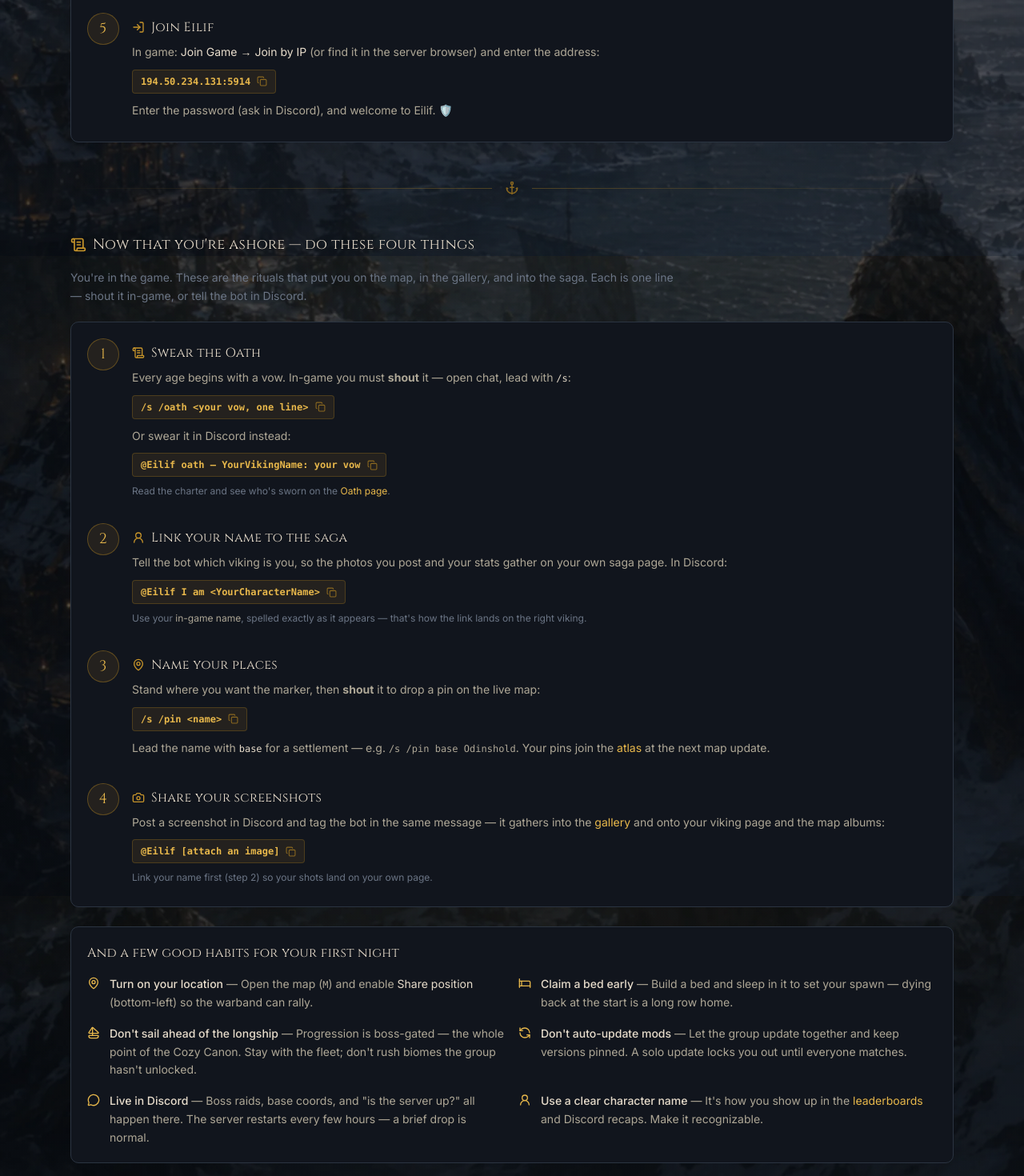
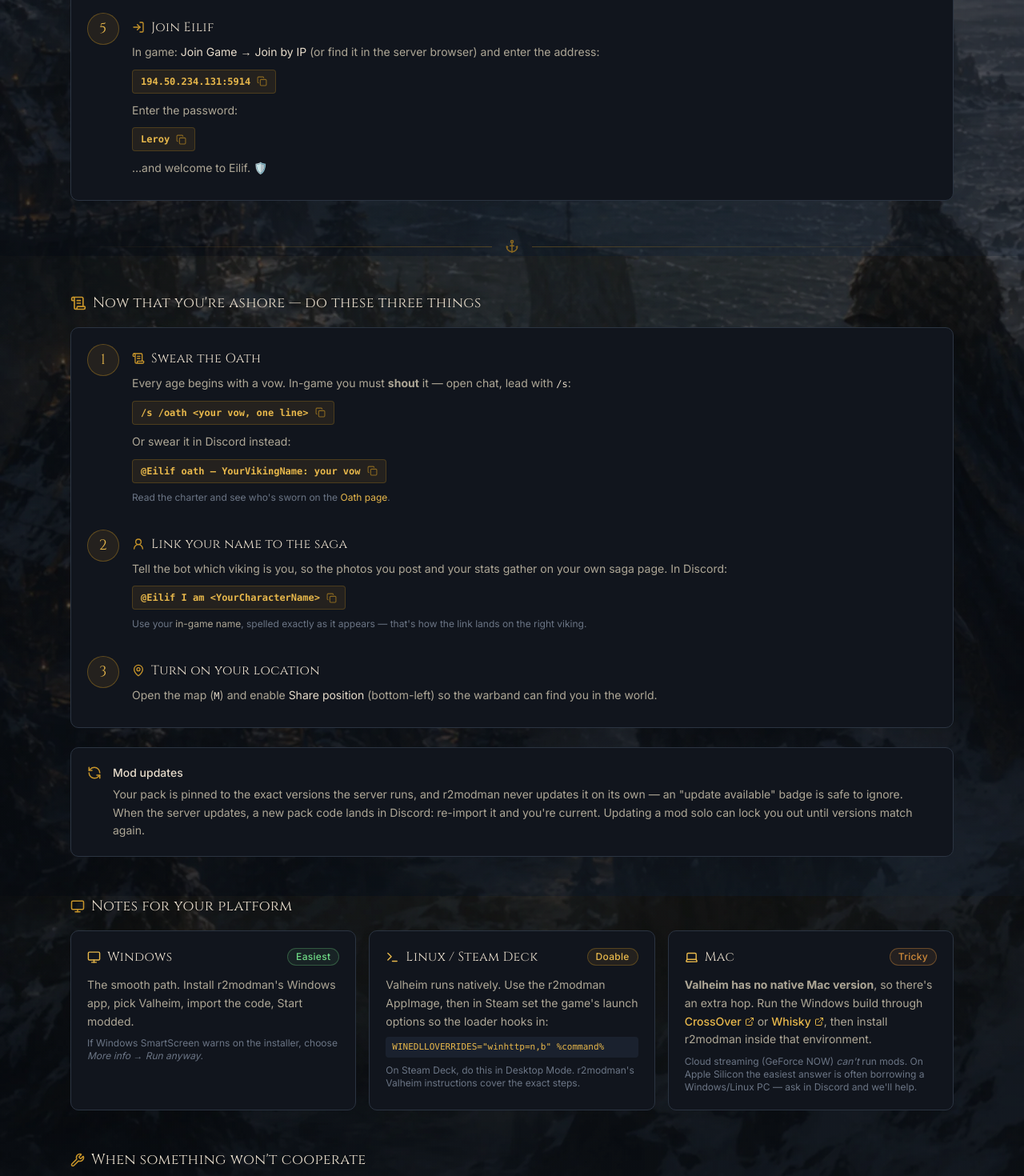
Before and after one commit to cbspears/valheim-dashboard, a Next.js app: page /get-started in a window 1280 px wide. Shown: the part 1280-2750 px from the top of the page at 80% size. Built offline with nearby package versions, Linux system fonts and the light colour scheme.

Commit message:
Get Started: 3 ashore steps, single mod-update note, by-hand link in title, publish password
Co-Authored-By: Claude Fable 5 <noreply@anthropic.com>

```diff
--- a/app/get-started/page.tsx
+++ b/app/get-started/page.tsx
@@ -14,9 +14,6 @@ import {
   Terminal,
   MapPin,
   UserRound,
-  Camera,
-  Bed,
-  Sailboat,
   RefreshCcw,
   Wrench,
   MessageCircle,
@@ -31,6 +28,7 @@ import { CopyChip } from '@/components/get-started/CopyChip';
 import {
   SERVER_NAME,
   SERVER_ADDRESS,
+  SERVER_PASSWORD,
   DISCORD_URL,
   DISCORD_BOT_HANDLE,
   MODPACK_PROFILE_CODE,
@@ -102,17 +100,6 @@ function Platform({
   );
 }
 
-function Tip({ icon, title, children }: { icon: ReactNode; title: string; children: ReactNode }) {
-  return (
-    <li className="flex gap-3">
-      <span className="mt-0.5 shrink-0 text-gold-light">{icon}</span>
-      <span className="text-sm leading-relaxed text-ash-dim">
-        <span className="font-medium text-ash">{title}</span> — {children}
-      </span>
-    </li>
-  );
-}
-
 function Trouble({ symptom, children }: { symptom: string; children: ReactNode }) {
   return (
     <div className="border-t border-rune/60 py-3 first:border-t-0 first:pt-0">
@@ -159,7 +146,7 @@ export default function GetStartedPage() {
       <PageHeader slot="get-started">
         <SectionHeader
           title="Get Started"
-          subtitle={`New to ${SERVER_NAME}? Log on and install the mods in five steps — about 15 minutes, no experience needed. Then the four things to do once you're in.`}
+          subtitle={`New to ${SERVER_NAME}? Log on and install the mods in five steps — about 15 minutes, no experience needed. Then the three things to do once you're in.`}
           icon={<Compass size={22} />}
         />
       </PageHeader>
@@ -183,13 +170,9 @@ export default function GetStartedPage() {
             </div>
             <div>
               <p className="text-xs uppercase tracking-wider text-muted">Password</p>
-              <p className="mt-1 text-sm text-ash">
-                {discord ? (
-                  <Ext href={discord}>ask in Discord</Ext>
-                ) : (
-                  'ask in Discord (kept off this public page)'
-                )}
-              </p>
+              <div className="mt-1.5">
+                <CopyChip value={SERVER_PASSWORD} />
+              </div>
             </div>
             <div>
               <p className="text-xs uppercase tracking-wider text-muted">How to connect</p>
@@ -204,7 +187,14 @@ export default function GetStartedPage() {
       {/* ══════════════ SECTION B — QUICK START ══════════════ */}
       <section>
         <SectionTitle icon={<Compass size={20} />}>
-          Quick start — install the mods &amp; log on
+          Quick start — install the mods &amp; log on{' '}
+          <span className="font-body text-xs font-normal tracking-normal text-muted">
+            (prefer to install mods by hand? see the{' '}
+            <Link href="/mods" className="text-gold-light hover:underline">
+              Mods page
+            </Link>
+            )
+          </span>
         </SectionTitle>
 
         <Card>
@@ -292,17 +282,11 @@ export default function GetStartedPage() {
                     <span className="text-ash">the address shared in Discord</span>
                   )}
                 </div>
-                <p>
-                  Enter the password{' '}
-                  {discord ? (
-                    <>
-                      (<Ext href={discord}>ask in Discord</Ext>)
-                    </>
-                  ) : (
-                    '(ask in Discord)'
-                  )}
-                  , and welcome to {SERVER_NAME}. 🛡️
-                </p>
+                <p>Enter the password:</p>
+                <div className="py-0.5">
+                  <CopyChip value={SERVER_PASSWORD} />
+                </div>
+                <p>…and welcome to {SERVER_NAME}. 🛡️</p>
               </Step>
             </ol>
           </CardBody>
@@ -319,12 +303,8 @@ export default function GetStartedPage() {
       {/* ══════════════ PART TWO — NOW THAT YOU'RE ASHORE ══════════════ */}
       <section>
         <SectionTitle icon={<ScrollText size={20} />}>
-          Now that you&apos;re ashore — do these four things
+          Now that you&apos;re ashore — do these three things
         </SectionTitle>
-        <p className="mb-5 max-w-3xl text-sm leading-relaxed text-muted">
-          You&apos;re in the game. These are the rituals that put you on the map, in the gallery, and
-          into the saga. Each is one line — shout it in-game, or tell the bot in Discord.
-        </p>
 
         <Card>
           <CardBody>
@@ -368,83 +348,34 @@ export default function GetStartedPage() {
                 </p>
               </Step>
 
-              <Step n={3} title="Name your places" icon={<MapPin size={16} />}>
+              <Step n={3} title="Turn on your location" icon={<MapPin size={16} />}>
                 <p>
-                  Stand where you want the marker, then <strong className="text-ash-dim">shout</strong>{' '}
-                  it to drop a pin on the live map:
-                </p>
-                <div className="py-0.5">
-                  <CopyChip value="/s /pin " label="/s /pin <name>" />
-                </div>
-                <p>
-                  Lead the name with <span className="font-mono text-xs text-ash">base</span> for a
-                  settlement — e.g.{' '}
-                  <span className="font-mono text-xs text-ash-dim">/s /pin base Odinshold</span>. Your
-                  pins join the{' '}
-                  <Link href="/map" className="text-gold-light hover:underline">
-                    atlas
-                  </Link>{' '}
-                  at the next map update.
-                </p>
-              </Step>
-
-              <Step n={4} title="Share your screenshots" icon={<Camera size={16} />}>
-                <p>
-                  Post a screenshot in Discord and tag the bot in the same message — it gathers into
-                  the{' '}
-                  <Link href="/gallery" className="text-gold-light hover:underline">
-                    gallery
-                  </Link>{' '}
-                  and onto your viking page and the map albums:
-                </p>
-                <div className="py-0.5">
-                  <CopyChip value={`${bot} `} label={`${bot} [attach an image]`} />
-                </div>
-                <p className="text-xs text-muted">
-                  Link your name first (step 2) so your shots land on your own page.
+                  Open the map (<span className="font-mono text-xs text-ash">M</span>) and enable{' '}
+                  <span className="text-ash">Share position</span> (bottom-left) so the warband can
+                  find you in the world.
                 </p>
               </Step>
             </ol>
           </CardBody>
         </Card>
 
-        {/* First-night best practices */}
+        {/* Mod updates */}
         <div className="mt-6">
           <Card>
-            <CardBody>
-              <p className="mb-4 font-display text-base tracking-wide text-ash">
-                And a few good habits for your first night
-              </p>
-              <ul className="grid gap-4 sm:grid-cols-2">
-                <Tip icon={<MapPin size={16} />} title="Turn on your location">
-                  Open the map (<span className="font-mono text-xs">M</span>) and enable{' '}
-                  <span className="text-ash">Share position</span> (bottom-left) so the warband can
-                  rally.
-                </Tip>
-                <Tip icon={<Bed size={16} />} title="Claim a bed early">
-                  Build a bed and sleep in it to set your spawn — dying back at the start is a long
-                  row home.
-                </Tip>
-                <Tip icon={<Sailboat size={16} />} title="Don't sail ahead of the longship">
-                  Progression is boss-gated — the whole point of the Cozy Canon. Stay with the fleet;
-                  don&apos;t rush biomes the group hasn&apos;t unlocked.
-                </Tip>
-                <Tip icon={<RefreshCcw size={16} />} title="Don't auto-update mods">
-                  Let the group update together and keep versions pinned. A solo update locks you out
-                  until everyone matches.
-                </Tip>
-                <Tip icon={<MessageCircle size={16} />} title="Live in Discord">
-                  Boss raids, base coords, and &quot;is the server up?&quot; all happen there. The
-                  server restarts every few hours — a brief drop is normal.
-                </Tip>
-                <Tip icon={<UserRound size={16} />} title="Use a clear character name">
-                  It&apos;s how you show up in the{' '}
-                  <Link href="/players" className="text-gold-light hover:underline">
-                    leaderboards
-                  </Link>{' '}
-                  and Discord recaps. Make it recognizable.
-                </Tip>
-              </ul>
+            <CardBody className="flex items-start gap-3.5">
+              <span className="mt-0.5 shrink-0 text-gold">
+                <RefreshCcw size={18} />
+              </span>
+              <div className="text-sm leading-relaxed text-ash-dim">
+                <p className="font-medium text-ash">Mod updates</p>
+                <p className="mt-1">
+                  Your pack is pinned to the exact versions the server runs, and r2modman never
+                  updates it on its own — an &quot;update available&quot; badge is safe to ignore.
+                  When the server updates, a new pack code lands in Discord: re-import it and
+                  you&apos;re current. Updating a mod solo can lock you out until versions match
+                  again.
+                </p>
+              </div>
             </CardBody>
           </Card>
         </div>
@@ -499,30 +430,6 @@ export default function GetStartedPage() {
         </div>
       </section>
 
-      {/* Manual install (advanced) */}
-      <Card>
-        <CardBody className="flex items-start gap-3.5">
-          <span className="mt-0.5 shrink-0 text-gold">
-            <Wrench size={18} />
-          </span>
-          <div className="text-sm leading-relaxed text-ash-dim">
-            <p className="font-medium text-ash">Prefer to do it by hand?</p>
-            <p className="mt-1">
-              Advanced only: install the{' '}
-              <Ext href="https://thunderstore.io/c/valheim/p/denikson/BepInExPack_Valheim/">
-                BepInEx pack
-              </Ext>{' '}
-              into your Valheim folder, then drop each mod&apos;s files into{' '}
-              <span className="font-mono text-xs">BepInEx/plugins</span> — the full list is on the{' '}
-              <Link href="/mods" className="text-gold-light hover:underline">
-                Mods page
-              </Link>
-              . A manager is strongly recommended instead — version-matching by hand is exactly what
-              trips people up.
-            </p>
-          </div>
-        </CardBody>
-      </Card>
 
       {/* Troubleshooting */}
       <section>
--- a/config/server.ts
+++ b/config/server.ts
@@ -14,9 +14,11 @@ export const DISCORD_URL = '';
 
 // The bot's @handle in Discord — shown in the Gallery's "how to add" explainer.
 export const DISCORD_BOT_HANDLE = '@Eilif';
-// Public connect address shown on the Hall + Get Started page. The join password
-// is intentionally NOT here (this site is public) — share it privately in Discord.
+// Public connect address shown on the Hall + Get Started page.
 export const SERVER_ADDRESS = '194.50.234.131:5914';
+// Join password, shown on Get Started. Charlie's call (2026-08-22): the page is
+// public but that's fine — friends-and-family server. Case-sensitive in Valheim.
+export const SERVER_PASSWORD = 'Leroy';
 
 // Shared r2modman / Thunderstore Mod Manager profile code. Once you publish the
 // version-pinned modpack, paste its code here and the Get Started page switches
```
